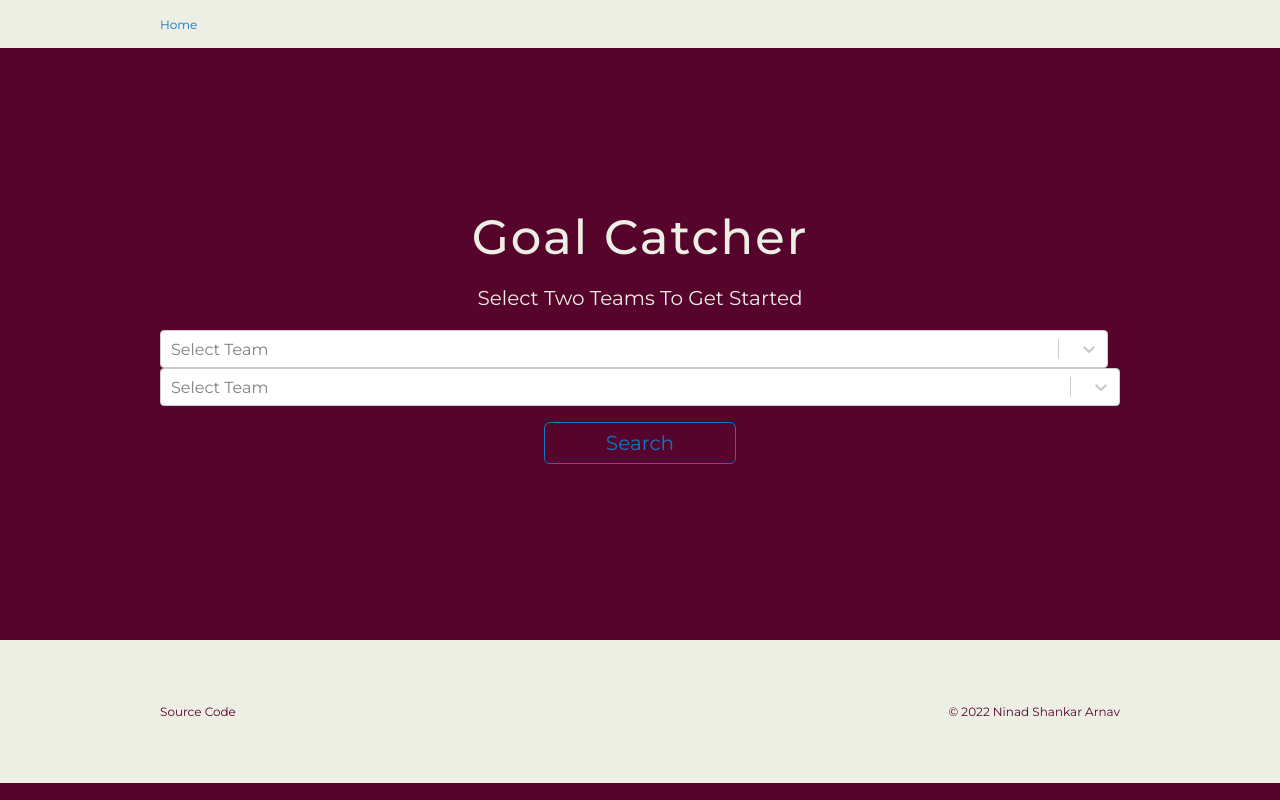
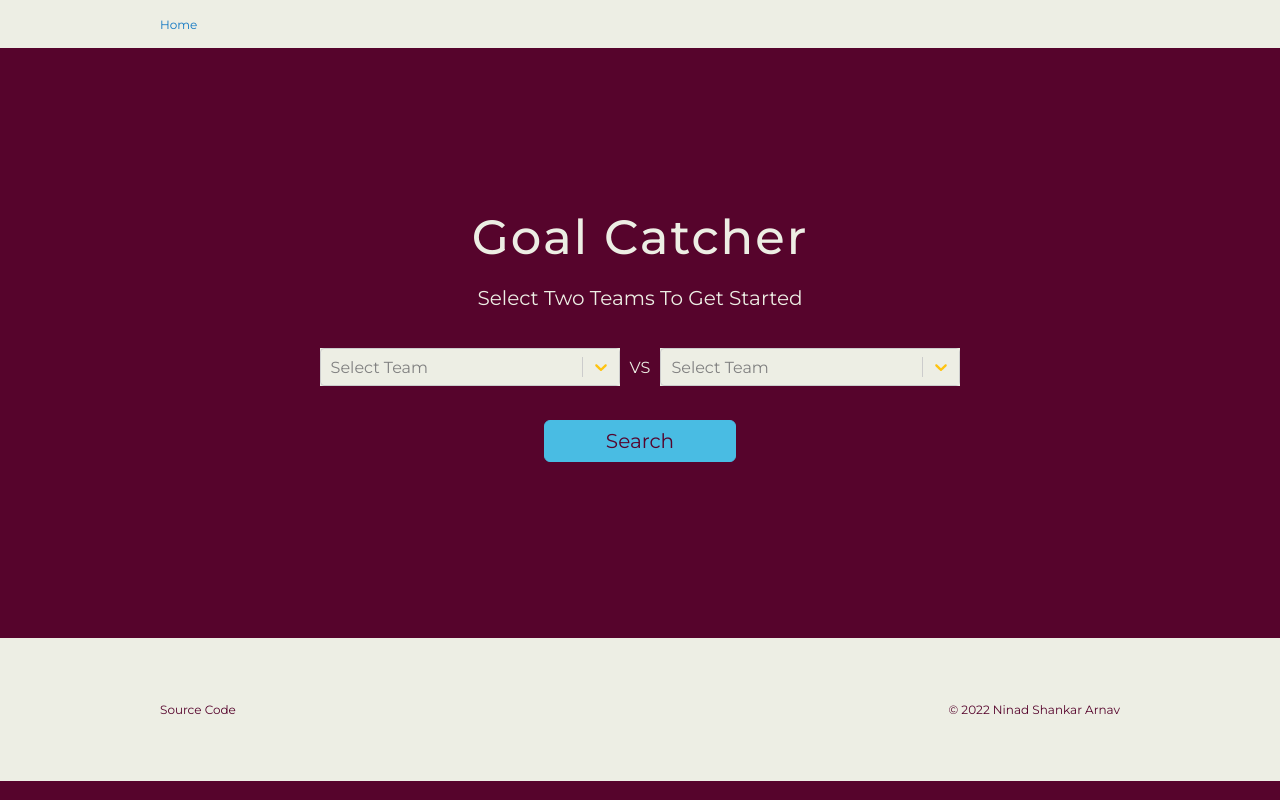
Before and after one commit to ndtashildar/goalcatcher, a React (Create React App) app in the folder client/: page / in a window 1280 px wide. Built offline with nearby package versions, Linux system fonts and the light colour scheme.

Commit message:
Improved Landing Page UI and added Initial Search Functionality

```diff
--- a/client/package.json
+++ b/client/package.json
@@ -2,6 +2,7 @@
   "name": "my-app",
   "version": "0.1.0",
   "private": true,
+  "proxy": "http://localhost:3001",
   "dependencies": {
     "react": "^18.2.0",
     "react-dom": "^18.2.0",
--- a/client/src/app/components/Dropdown/index.js
+++ b/client/src/app/components/Dropdown/index.js
@@ -1,27 +1,39 @@
 import React from 'react'
 import Select from 'react-select'
-import "./index.scss";
 
 const teams = [
-  { value: 1, label: 'England' },
-  { value: 2, label: 'Brazil' },
-  { value: 3, label: 'Argentina' }
+  { value: 87, label: 'England' },
+  { value: 40, label: 'Brazil' },
+  { value: 14, label: 'Argentina' }
 ]
 
-function dropTheme(theme){
-  return{
-    ...theme,
-  }
-}
+const colorStyles = {
+  container: styles => ({ ...styles, backgroundColor: '#edeee4', width: 300, margin: 10}),
+  control: styles => ({ ...styles, backgroundColor: '#edeee4', width: 300}),
+  dropdownIndicator: styles => ({ ...styles, backgroundColor: '#edeee4', color: '#FEC310'}),
+  input: styles => ({ ...styles, color: '#56042C'}),
+  option: (styles, {isDisabled, isFocused, isSelected }) => {
+    return {
+      ...styles,
+      backgroundColor: isFocused ? '#FEC310' : '#edeee4',
+      color: '#56042C',
+      cursor: isDisabled ? 'not-allowed' : 'default',
+      width: 300
+    };
+  },
+};
 
-const Dropdown = () => {
+
+const Dropdown = ({onChange}) => {
   return (
-    <Select
-    theme={dropTheme}
-    options={teams}
-    className="dropdown"
-    placeholder="Select Team"
-    isSearchable/>
+    <div className="dropdown">
+      <Select
+      options={teams}
+      styles={colorStyles}
+      onChange={onChange}
+      placeholder="Select Team"
+      isSearchable/>
+    </div>
   )
 }
 
--- a/client/src/app/components/Dropdown/index.scss
+++ /dev/null
@@ -1 +0,0 @@
-@import "../../styles/variables";
--- a/client/src/app/containers/Navbar/_NavbarMain.js
+++ b/client/src/app/containers/Navbar/_NavbarMain.js
@@ -11,7 +11,7 @@ const NavbarMain = () => {
   return (
     <nav className="Navbar">
       <div className="inner container is-fixed">
-        <NavLink exact activeClassName="active" className="no-deco" to="/">
+        <NavLink className="no-deco" to="/">
           Home
         </NavLink>
       </div>
--- a/client/src/app/routes/Landing/index.js
+++ b/client/src/app/routes/Landing/index.js
@@ -1,4 +1,4 @@
-import React from "react";
+import React, { useState } from "react";
 import { Link } from "react-router-dom";
 import "./index.scss";
 
@@ -8,6 +8,24 @@ import Dropdown from "../../components/Dropdown";
 //Import containers
 
 const Landing = () => {
+  const [homeTeam, setHomeTeam] = useState({});
+  const [awayTeam, setAwayTeam] = useState({});
+
+  const onSearch = async e => {
+    e.preventDefault();
+    try {
+      const hid = homeTeam.value;
+      const aid = awayTeam.value;
+
+      const response = await fetch(`/match/${hid}/${aid}`)
+      const matches = response.json()
+
+      console.log(matches);
+    } catch (error) {
+      console.log(error);
+    }
+  }
+
   return (
     <div className="Landing">
       <div className="inner container is-fluid">
@@ -16,12 +34,13 @@ const Landing = () => {
           Select Two Teams To Get Started
         </p>
         <div className="dropdowns">
-          <Dropdown className= "dropdown"/>
-          <Dropdown className= "dropdown"/>
+          <Dropdown onChange={setHomeTeam}/>
+          VS
+          <Dropdown onChange={setAwayTeam}/>
         </div>
         <div className="buttons">
-            <Link to="/another">
-              <button className="button is-blue is-hollow is-large">
+            <Link to="/test">
+              <button className="button is-grey is-hollow is-large" onClick={onSearch}>
                 Search
               </button>
             </Link>
--- a/client/src/app/routes/Landing/index.scss
+++ b/client/src/app/routes/Landing/index.scss
@@ -32,12 +32,12 @@
         }
         .dropdowns {
             justify-content: center;
-            :not(:last-child) {
-                margin-right: map-get($size, "sm");
-            }
-            .dropdown {
-                min-width: 1.2 * map-get($spacing, "xl");
-            }
+            align-items: center;
+            display: flex;
+            padding: {
+              top: map-get($spacing, "xs");
+              bottom: map-get($spacing, "xs");
+            };
         }
     }
 }
--- a/client/src/index.js
+++ b/client/src/index.js
@@ -1,12 +1,12 @@
 import React from "react";
-import ReactDOM from "react-dom";
+import { createRoot } from "react-dom/client";
 import App from "./App";
 
 const NODE_MOUNT = document.getElementById("root");
+const root = createRoot(NODE_MOUNT);
 
-ReactDOM.render(
+root.render(
   <React.StrictMode>
     <App />
   </React.StrictMode>,
-  NODE_MOUNT
 );
```
Also changed, not shown: 1 other file (tests, documents, lock files or other folders).
